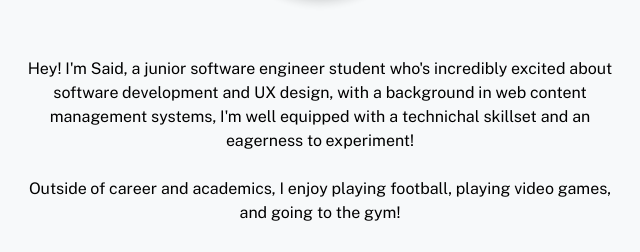
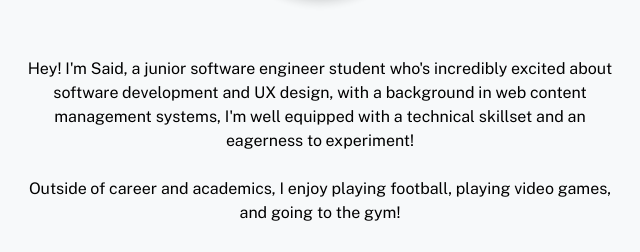
Before and after one commit to Said-Asfour/portfolio, a plain HTML site: page index.html in a window 1280 px wide. Shown: the part 383-635 px from the top of the page, 320-960 px from the left. Drawn offline with nearby package versions, Linux system fonts and the light colour scheme.

Commit message:
Update index.html

```diff
--- a/index.html
+++ b/index.html
@@ -42,7 +42,7 @@
     <img id="Header-img" src="profile-image2.jpg">
     <div class="desc">
     <p>
-      Hey! I'm Said, a junior software engineer student who's incredibly excited about software development and UX design, with a background in web content management systems, I'm well equipped with a technichal skillset and an eagerness to experiment!
+      Hey! I'm Said, a junior software engineer student who's incredibly excited about software development and UX design, with a background in web content management systems, I'm well equipped with a technical skillset and an eagerness to experiment!
       <br></br>
       Outside of career and academics, I enjoy playing football, playing video games, and going to the gym!
     </p>
```
